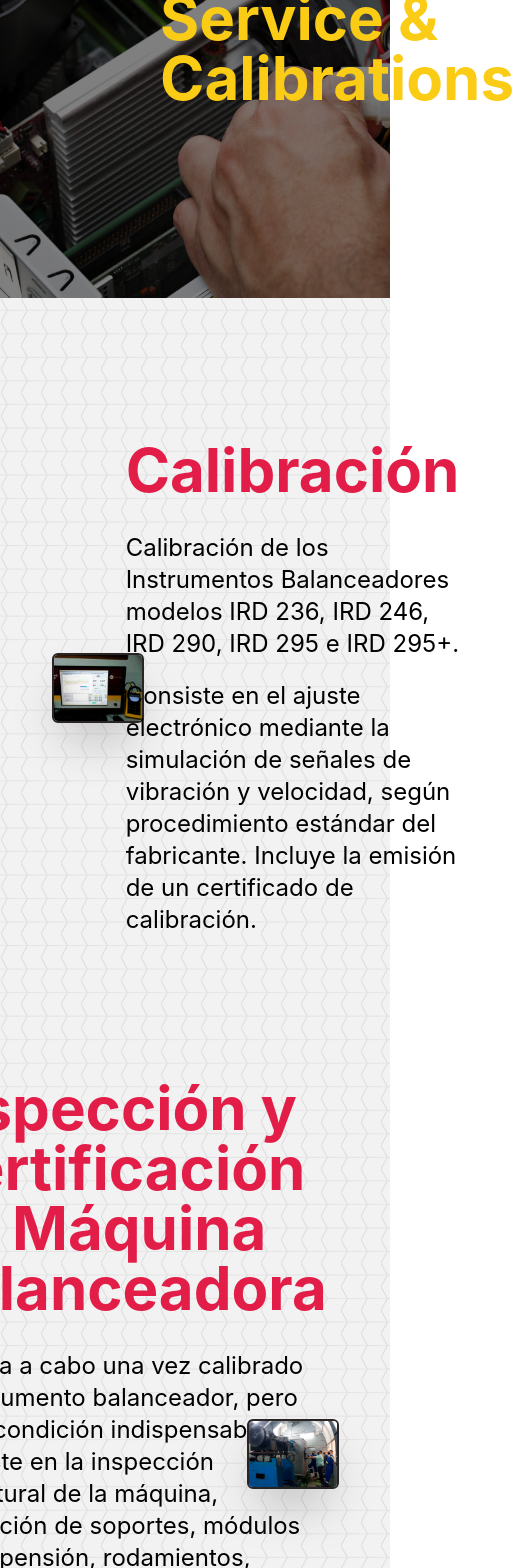
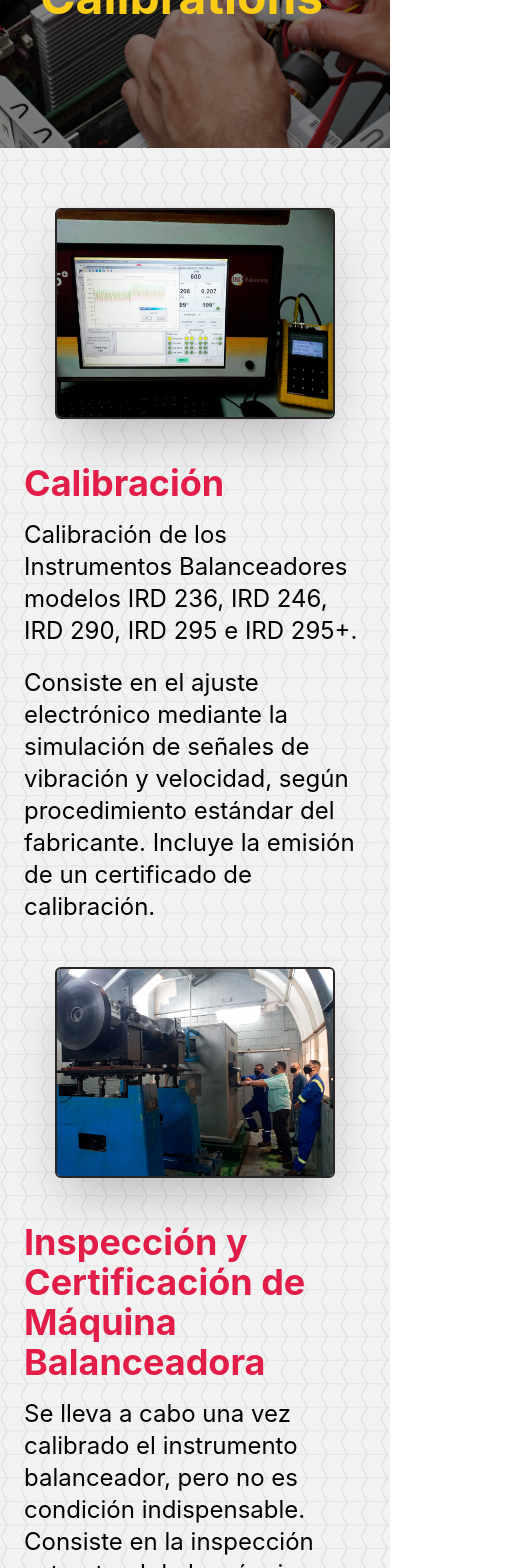
Before and after one commit to MiguelAngelRoa/idrTheme, a React (Create React App) app: page /service-calibration in a window 390 px wide. Shown: the part 432-2000 px from the top of the page, 514 px wide, since content can reach past the window. Built offline with nearby package versions, Linux system fonts and the light colour scheme.

Commit message:
Responsive design de página de servicios

```diff
--- a/src/Pages/ServiceCalibration/ServiceCalibration.tsx
+++ b/src/Pages/ServiceCalibration/ServiceCalibration.tsx
@@ -8,7 +8,6 @@ const ServiceCalibration = () => {
       <BannerTitle
         title={"Service & Calibrations"}
         urlImage={"url('/img/computer.jpg')"}
-        height={"h-[500px]"}
       />
       <div
         style={{
@@ -21,9 +20,8 @@ const ServiceCalibration = () => {
             urlImage={"img/calibracion-295-2.jpg"}
             fontColor={"black"}
             side={"left"}
-            height={"h-[700px]"}
           >
-            <h1 className="text-6xl text-rose-600 font-bold mb-8">
+            <h1 className="md:text-6xl xs:text-4xl text-rose-600 font-bold md:mb-8 xs:mb-4">
               Calibración
             </h1>
             <p className="text-2xl mb-5">
@@ -40,9 +38,8 @@ const ServiceCalibration = () => {
             urlImage={"img/Certificacion.jpg"}
             fontColor={"black"}
             side={"right"}
-            height={"h-[700px]"}
           >
-            <h1 className="text-6xl text-rose-600 font-bold mb-8">
+            <h1 className="md:text-6xl xs:text-4xl text-rose-600 font-bold md:mb-8 xs:mb-4">
               Inspección y Certificación de Máquina Balanceadora
             </h1>
             <p className="text-2xl">
@@ -60,10 +57,9 @@ const ServiceCalibration = () => {
             urlImage={"img/iso.jpg"}
             fontColor={"black"}
             side={"left"}
-            height={"h-[1000px]"}
             widthImage={"w-[600px]"}
           >
-            <h1 className="text-6xl text-rose-600 font-bold mb-8">
+            <h1 className="md:text-6xl xs:text-4xl text-rose-600 font-bold md:mb-8 xs:mb-4">
               Certificación de Máquinas Balanceadoras según Norma ISO 21940-21
             </h1>
             <p className="text-2xl mb-5">
@@ -83,9 +79,8 @@ const ServiceCalibration = () => {
             urlImage={"img/Entrenamiento.jpg"}
             fontColor={"black"}
             side={"right"}
-            height={"h-[1000px]"}
           >
-            <h1 className="text-6xl text-rose-600 font-bold mb-8">
+            <h1 className="md:text-6xl xs:text-4xl text-rose-600 font-bold md:mb-8 xs:mb-4">
               Arranque y capacitación en sitio
             </h1>
             <p className="text-2xl mb-5">
@@ -114,9 +109,8 @@ const ServiceCalibration = () => {
             urlImage={"img/reparacion.jpg"}
             fontColor={"black"}
             side={"left"}
-            height={"h-[700px]"}
           >
-            <h1 className="text-6xl text-rose-600 font-bold mb-8">
+            <h1 className="md:text-6xl xs:text-4xl text-rose-600 font-bold md:mb-8 xs:mb-4">
               Reparación
             </h1>
             <p className="text-2xl">
@@ -134,9 +128,8 @@ const ServiceCalibration = () => {
             urlImage={"img/lexseco2.jpg"}
             fontColor={"black"}
             side={"right"}
-            height={"h-[800px]"}
           >
-            <h1 className="text-6xl text-rose-600 font-bold mb-8">
+            <h1 className="md:text-6xl xs:text-4xl text-rose-600 font-bold md:mb-8 xs:mb-4">
               Calibración, Programa de Intercambio del Medidor de Flujo del
               Probador de Pérdida de Nucleo (CLT) Lexseco
             </h1>
@@ -167,9 +160,8 @@ const ServiceCalibration = () => {
             urlImage={"img/beforeandafter.jpg"}
             fontColor={"black"}
             side={"left"}
-            height={"h-[700px]"}
           >
-            <h1 className="text-6xl text-rose-600 font-bold mb-8">
+            <h1 className="md:text-6xl xs:text-4xl text-rose-600 font-bold md:mb-8 xs:mb-4">
               Actualización del Probador de Pérdida de Nucleo (CLT) Lexseco
             </h1>
             <p className="text-2xl mb-5">
--- a/src/components/BannerTitle/BannerTitle.tsx
+++ b/src/components/BannerTitle/BannerTitle.tsx
@@ -3,20 +3,19 @@ import React, { FC, useState } from "react";
 interface BannerTitleProps {
   title: string;
   urlImage: string;
-  height?: string;
 }
 
-const BannerTitle: FC<BannerTitleProps> = ({ title, urlImage, height }) => {
+const BannerTitle: FC<BannerTitleProps> = ({ title, urlImage }) => {
   return (
     <>
-      <div className={height ? height + " bg-black bg-opacity-90" : "bg-black bg-opacity-90"}>
+      <div className={" bg-black bg-opacity-90 md:h-[500px] xs:h-[350px]"}>
         <div
           className="flex flex-column items-center h-full w-full"
           style={{ backgroundImage: urlImage, backgroundSize: "cover" }}
         >
-          <div className="flex flex-column items-center bg-opacity-50 bg-black px-40 py-10 w-full h-full">
+          <div className="flex flex-column items-center bg-opacity-50 bg-black md:px-40 xs:px-10 py-10 w-full h-full">
             {title && (
-              <h1 className="text-6xl font-bold text-yellow-400">{title}</h1>
+              <h1 className="md:text-6xl xs:text-5xl font-bold text-yellow-400">{title}</h1>
             )}
           </div>
         </div>
--- a/src/components/IdrHeader/IdrHeader.tsx
+++ b/src/components/IdrHeader/IdrHeader.tsx
@@ -47,16 +47,16 @@ const IdrHeader = () => {
         </button>
         <nav className="md:flex flex-row items-center w-1/2 pl-5 justify-end font-bold xs:hidden">
           <ul className="flex flex-row items-center">
-            <li className="mr-6 hover:text-amber-500">
+            <li className="text-xl mr-6 hover:text-amber-500">
               <Link to="/">Inicio</Link>
             </li>
-            <li className="mr-6 hover:text-amber-500">
+            <li className="text-xl mr-6 hover:text-amber-500">
               <Link to="/service-calibration">Servicios</Link>
             </li>
-            <li className="mr-6 hover:text-amber-500">
+            <li className="text-xl mr-6 hover:text-amber-500">
               <Link to="/gallery">Galería</Link>
             </li>
-            <li className="mr-6 hover:text-amber-500">
+            <li className="text-xl mr-6 hover:text-amber-500">
               <Link to="/contact-us">Contáctanos</Link>
             </li>
           </ul>
--- a/src/components/TextCenterImage/TextCenterImage.tsx
+++ b/src/components/TextCenterImage/TextCenterImage.tsx
@@ -4,7 +4,6 @@ interface TextCenterImageProps {
   urlImage: string;
   children: ReactNode;
   side: string;
-  height?: string;
   backgroundColor?: string;
   fontColor?: string;
   heightImage?: string;
@@ -15,7 +14,6 @@ const TextCenterImage: FC<TextCenterImageProps> = ({
   urlImage,
   children,
   side,
-  height,
   backgroundColor,
   fontColor,
   heightImage,
@@ -27,13 +25,13 @@ const TextCenterImage: FC<TextCenterImageProps> = ({
         <div
           className={
             backgroundColor
-              ? backgroundColor + " w-full flex flex-row "
-              : "w-full flex flex-row"
+              ? backgroundColor + " w-full flex md:flex-row xs:flex-col items-center"
+              : "w-full flex md:flex-row xs:flex-col items-center"
           }
         >
+          {/* Image */}
           <div
-            id={"imagen-text"}
-            className={height ? height + " w-1/2 flex flex-col items-center justify-center p-10" : "w-1/2 flex flex-col items-center justify-center p-10" }
+            className={"md:h-fit md:w-1/2 xs:w-full flex md:flex-col xs:flex-row items-center justify-center md:p-10 xs:p-5"}
           >
             <img
               src={urlImage}
@@ -48,13 +46,14 @@ const TextCenterImage: FC<TextCenterImageProps> = ({
               }
             />
           </div>
+          {/* Texto */}
           <div
             id={"parrafoText"}
             className={
               fontColor
                 ? fontColor +
-                  " text-black w-1/2 p-10 w-1/2 flex flex-col items-center justify-center"
-                : "text-black w-1/2 p-10 flex flex-col items-center justify-center"
+                  " text-black md:w-1/2 xs:w-full md:p-10 xs:p-6 flex md:flex-col xs:flex-row items-center justify-center"
+                : "text-black md:w-1/2 xs:w-full md:p-10 xs:p-6 flex md:flex-col xs:flex-row items-center justify-center"
             }
           >
             <div>{children}</div>
@@ -64,24 +63,26 @@ const TextCenterImage: FC<TextCenterImageProps> = ({
         <div
           className={
             backgroundColor
-              ? backgroundColor + " w-full flex flex-row "
-              : "w-full flex flex-row"
+              ? backgroundColor + " w-full flex md:flex-row xs:flex-col-reverse items-center"
+              : "w-full flex md:flex-row xs:flex-col-reverse items-center"
           }
         >
+          {/* Text */}
           <div
             id={"parrafoText"}
             className={
               fontColor
                 ? fontColor +
-                  " text-black w-1/2 p-10 pl-24 w-1/2 flex flex-col items-center justify-center"
-                : "text-black w-1/2 p-10 pl-24 flex flex-col items-center justify-center"
+                  " text-black md:w-1/2 xs:w-full md:p-10 xs:p-6 flex md:flex-col xs:flex-row items-center justify-center"
+                : "text-black md:w-1/2 xs:w-full md:p-10 xs:p-6 flex md:flex-col xs:flex-row items-center justify-center"
             }
           >
             <div>{children}</div>
           </div>
+          {/* Image */}
           <div
             id={"imagen-text"}
-            className="w-1/2 flex flex-col items-center justify-center p-10"
+            className="md:h-fit md:w-1/2 xs:w-full flex md:flex-col xs:flex-row items-center justify-center md:p-10 xs:p-5"
           >
             <img
               src={urlImage}
```
